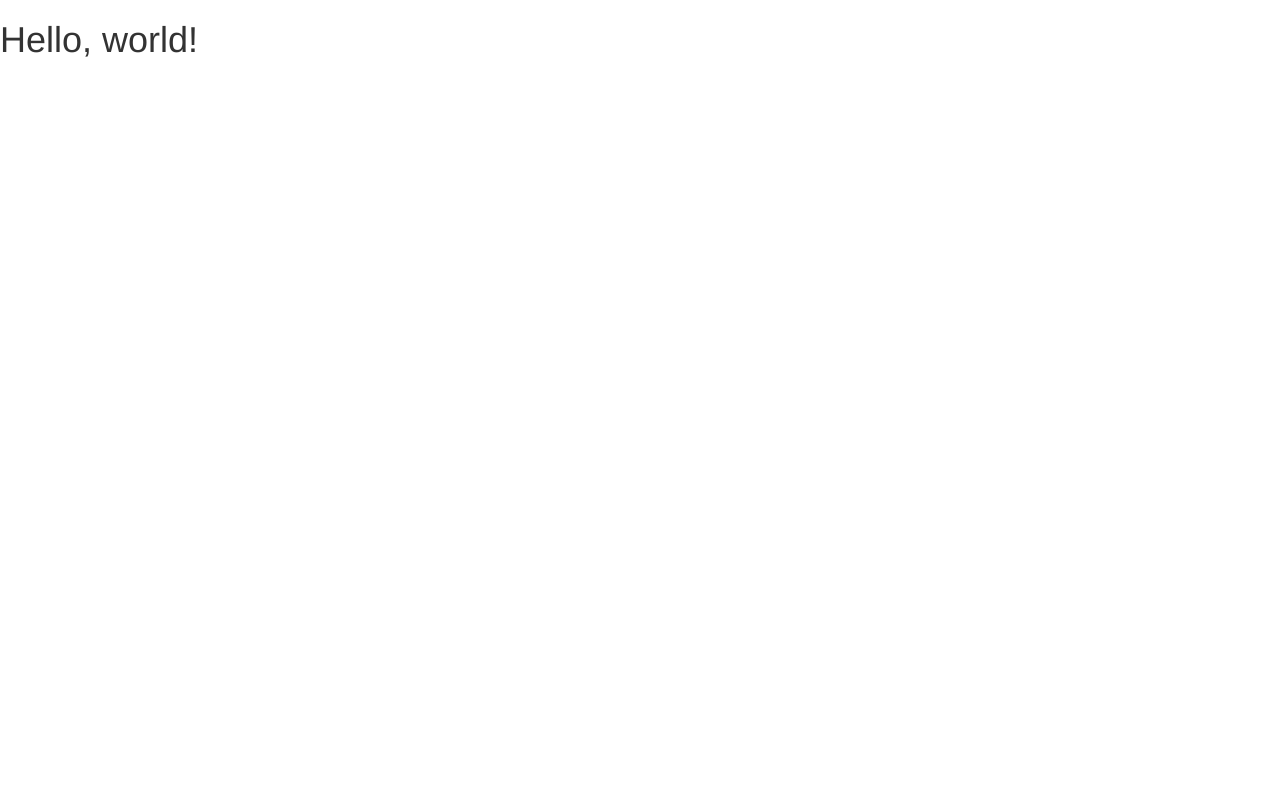
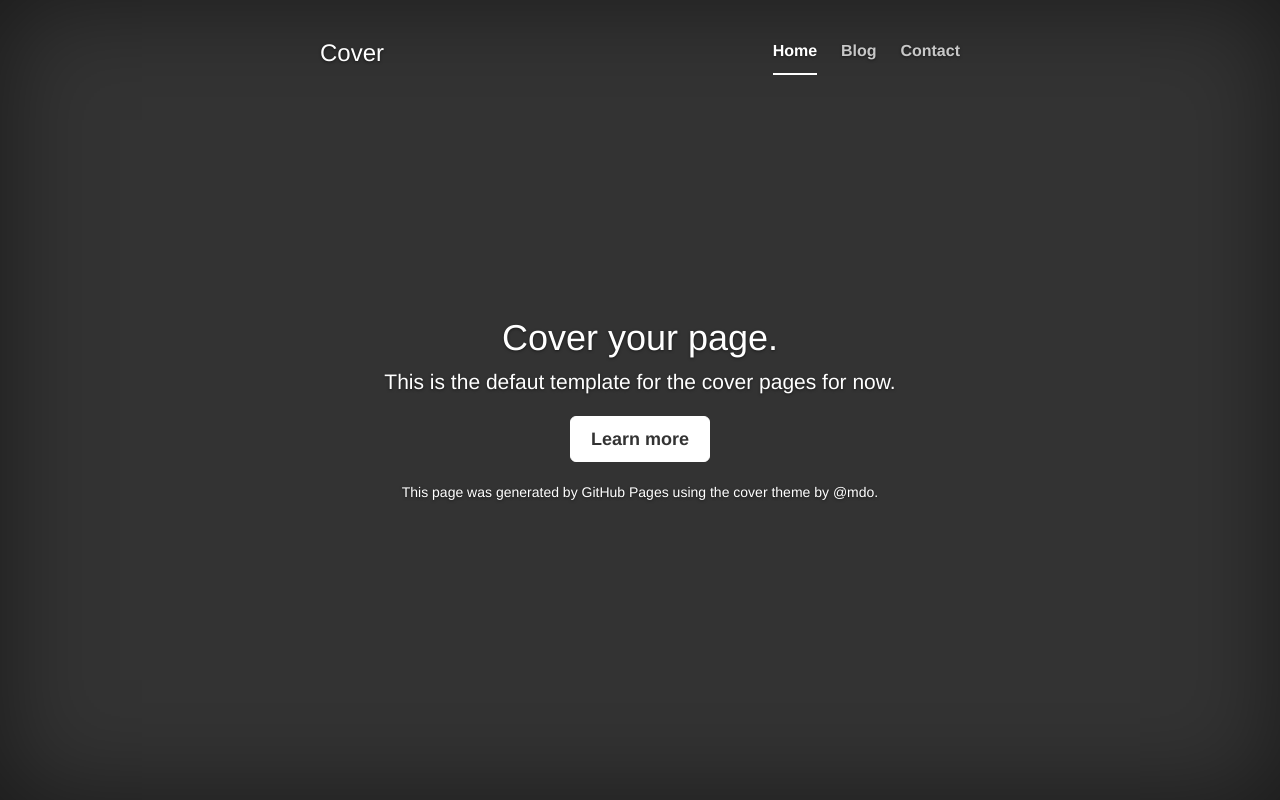
Before and after one commit to monkeydunkey/monkeydunkey.github.io, a plain HTML site: page template.html in a window 1280 px wide. Drawn offline with nearby package versions, Linux system fonts and the light colour scheme; files that its build step writes are made by us from their sources.

Commit message:
Updated the template to cover page

```diff
--- /dev/null
+++ b/stylesheets/cover.css
@@ -0,0 +1,163 @@
+/*
+ * Globals
+ */
+
+/* Links */
+a,
+a:focus,
+a:hover {
+  color: #fff;
+}
+
+/* Custom default button */
+.btn-default,
+.btn-default:hover,
+.btn-default:focus {
+  color: #333;
+  text-shadow: none; /* Prevent inheritance from `body` */
+  background-color: #fff;
+  border: 1px solid #fff;
+}
+
+
+/*
+ * Base structure
+ */
+
+html,
+body {
+  height: 100%;
+  background-color: #333;
+}
+body {
+  color: #fff;
+  text-align: center;
+  text-shadow: 0 1px 3px rgba(0,0,0,.5);
+}
+
+/* Extra markup and styles for table-esque vertical and horizontal centering */
+.site-wrapper {
+  display: table;
+  width: 100%;
+  height: 100%; /* For at least Firefox */
+  min-height: 100%;
+  -webkit-box-shadow: inset 0 0 100px rgba(0,0,0,.5);
+          box-shadow: inset 0 0 100px rgba(0,0,0,.5);
+}
+.site-wrapper-inner {
+  display: table-cell;
+  vertical-align: top;
+}
+.cover-container {
+  margin-right: auto;
+  margin-left: auto;
+}
+
+/* Padding for spacing */
+.inner {
+  padding: 30px;
+}
+
+
+/*
+ * Header
+ */
+.masthead-brand {
+  margin-top: 10px;
+  margin-bottom: 10px;
+}
+
+.masthead-nav > li {
+  display: inline-block;
+}
+.masthead-nav > li + li {
+  margin-left: 20px;
+}
+.masthead-nav > li > a {
+  padding-right: 0;
+  padding-left: 0;
+  font-size: 16px;
+  font-weight: bold;
+  color: #fff; /* IE8 proofing */
+  color: rgba(255,255,255,.75);
+  border-bottom: 2px solid transparent;
+}
+.masthead-nav > li > a:hover,
+.masthead-nav > li > a:focus {
+  background-color: transparent;
+  border-bottom-color: #a9a9a9;
+  border-bottom-color: rgba(255,255,255,.25);
+}
+.masthead-nav > .active > a,
+.masthead-nav > .active > a:hover,
+.masthead-nav > .active > a:focus {
+  color: #fff;
+  border-bottom-color: #fff;
+}
+
+@media (min-width: 768px) {
+  .masthead-brand {
+    float: left;
+  }
+  .masthead-nav {
+    float: right;
+  }
+}
+
+
+/*
+ * Cover
+ */
+
+.cover {
+  padding: 0 20px;
+}
+.cover .btn-lg {
+  padding: 10px 20px;
+  font-weight: bold;
+}
+
+
+/*
+ * Footer
+ */
+
+.mastfoot {
+  color: #999; /* IE8 proofing */
+  color: rgba(255,255,255,.5);
+}
+
+
+/*
+ * Affix and center
+ */
+
+@media (min-width: 768px) {
+  /* Pull out the header and footer */
+  .masthead {
+    position: fixed;
+    top: 0;
+  }
+  .mastfoot {
+    position: fixed;
+    bottom: 0;
+  }
+  /* Start the vertical centering */
+  .site-wrapper-inner {
+    vertical-align: middle;
+  }
+  /* Handle the widths */
+  .masthead,
+  .mastfoot,
+  .cover-container {
+    width: 100%; /* Must be percentage or pixels for horizontal alignment */
+  }
+}
+
+@media (min-width: 992px) {
+  .masthead,
+  .mastfoot,
+  .cover-container {
+    width: 700px;
+  }
+}
--- a/template.html
+++ b/template.html
@@ -5,24 +5,65 @@
     <meta http-equiv="X-UA-Compatible" content="IE=edge">
     <meta name="viewport" content="width=device-width, initial-scale=1">
     <!-- The above 3 meta tags *must* come first in the head; any other head content must come *after* these tags -->
-    <title>Bootstrap 101 Template</title>
+    <meta name="description" content="">
+    <meta name="author" content="">
+    <link rel="icon" href="../../favicon.ico">
 
-    <!-- Bootstrap -->
-    <link href="css/bootstrap.min.css" rel="stylesheet">
+    <title>Cover Template for Bootstrap</title>
 
-    <!-- HTML5 shim and Respond.js for IE8 support of HTML5 elements and media queries -->
-    <!-- WARNING: Respond.js doesn't work if you view the page via file:// -->
-    <!--[if lt IE 9]>
-      <script src="https://oss.maxcdn.com/html5shiv/3.7.3/html5shiv.min.js"></script>
-      <script src="https://oss.maxcdn.com/respond/1.4.2/respond.min.js"></script>
-    <![endif]-->
+    <!-- Bootstrap core CSS -->
+    <link href="stylesheets/bootstrap/css/bootstrap.min.css" rel="stylesheet">
+
+    <!-- Custom styles for this template -->
+    <link href="stylesheets/cover.css" rel="stylesheet">
+
   </head>
+
   <body>
-    <h1>Hello, world!</h1>
 
-    <!-- jQuery (necessary for Bootstrap's JavaScript plugins) -->
+    <div class="site-wrapper">
+
+      <div class="site-wrapper-inner">
+
+        <div class="cover-container">
+
+          <div class="masthead clearfix">
+            <div class="inner">
+              <h3 class="masthead-brand">Cover</h3>
+              <nav>
+                <ul class="nav masthead-nav">
+                  <li class="active"><a href="#">Home</a></li>
+                  <li><a href="#">Blog</a></li>
+                  <li><a href="#">Contact</a></li>
+                </ul>
+              </nav>
+            </div>
+          </div>
+
+          <div class="inner cover">
+            <h1 class="cover-heading">Cover your page.</h1>
+            <p class="lead">This is the defaut template for the cover pages for now.</p>
+            <p class="lead">
+              <a href="#" class="btn btn-lg btn-default">Learn more</a>
+            </p>
+          </div>
+          <footer class="site-footer">
+
+            <span class="site-footer-credits">This page was generated by <a href="https://pages.github.com">GitHub Pages</a> using the cover theme by <a href="https://twitter.com/mdo">@mdo</a>.</span>
+          </footer>
+        </div>
+
+      </div>
+
+    </div>
+
+    <!-- Bootstrap core JavaScript
+    ================================================== -->
+    <!-- Placed at the end of the document so the pages load faster -->
     <script src="https://ajax.googleapis.com/ajax/libs/jquery/1.12.4/jquery.min.js"></script>
-    <!-- Include all compiled plugins (below), or include individual files as needed -->
-    <script src="js/bootstrap.min.js"></script>
+    <script>window.jQuery || document.write('<script src="../../assets/js/vendor/jquery.min.js"><\/script>')</script>
+    <script src="../../dist/js/bootstrap.min.js"></script>
+    <!-- IE10 viewport hack for Surface/desktop Windows 8 bug -->
+    <script src="../../assets/js/ie10-viewport-bug-workaround.js"></script>
   </body>
 </html>
```
Also changed, not shown: 1 other file.
